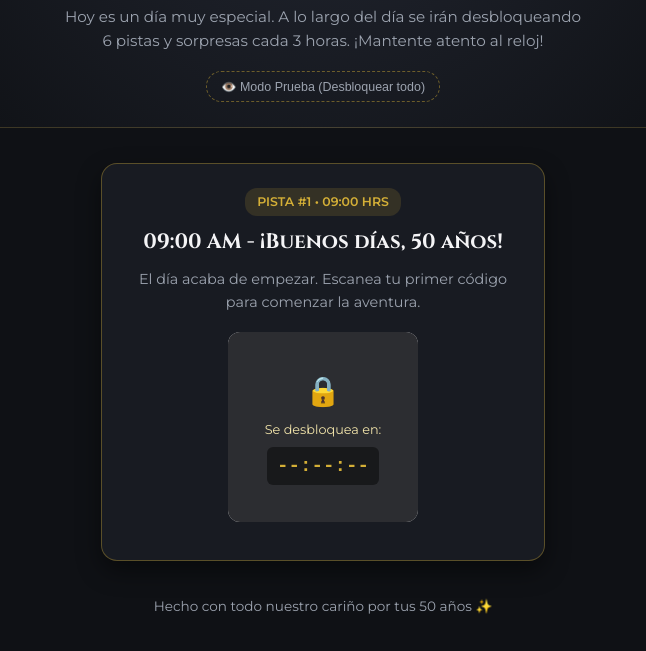
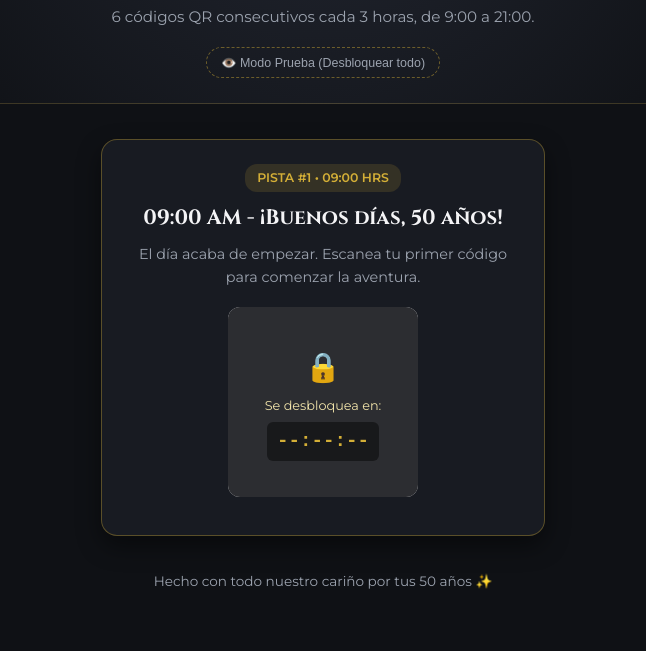
Before and after one commit to ncortesignaccolo-sudo/natalia, a plain HTML site: page index.html in a window 1280 px wide. Shown: the part 187-838 px from the top of the page, without its empty margins (317-963 px from the left). Drawn offline with Linux system fonts and the light colour scheme; a script that the page names is missing.

Commit message:
Update title and subtitle in index.html

```diff
--- a/index.html
+++ b/index.html
@@ -3,11 +3,9 @@
 <head>
     <meta charset="UTF-8">
     <meta name="viewport" content="width=device-width, initial-scale=1.0">
-    <title>¡Felices 50 Años! - La Búsqueda del Tesoro</title>
-    <!-- Fuentes elegantes de Google Fonts -->
+    <title>¡Felices 50 Años! - 6 Sorpresas</title>
     <link href="https://fonts.googleapis.com/css2?family=Cinzel:wght@600;700&family=Montserrat:wght@300;400;600&display=swap" rel="stylesheet">
     <link rel="stylesheet" href="style.css">
-    <!-- Librería para generar códigos QR dinámicamente -->
     <script src="https://cdnjs.cloudflare.com/ajax/libs/qrcodejs/1.0.0/qrcode.min.js"></script>
 </head>
 <body>
@@ -15,17 +13,13 @@
     <header class="hero">
         <div class="badge-50">50</div>
         <h1>Medio Siglo de Historia</h1>
-        <p class="subtitle">Hoy es un día muy especial. A lo largo del día se irán desbloqueando 6 pistas y sorpresas cada 3 horas. ¡Mantente atento al reloj!</p>
-
-        <!-- Botón opcional para probar cómo se ve todo desbloqueado antes del día del evento -->
-        <button id="btn-modo-prueba" class="btn-test" title="Haz clic para simular que ya pasaron todas las horas">
+        <p class="subtitle">6 códigos QR consecutivos cada 3 horas, de 9:00 a 21:00.</p>
+        <button id="btn-modo-prueba" class="btn-test" type="button">
             👁️ Modo Prueba (Desbloquear todo)
         </button>
     </header>
 
-    <main class="timeline-container" id="qr-container">
-        <!-- Las tarjetas de los 6 QR se generarán automáticamente desde script.js -->
-    </main>
+    <main class="timeline-container" id="qr-container"></main>
 
     <footer>
         <p>Hecho con todo nuestro cariño por tus 50 años ✨</p>
```
